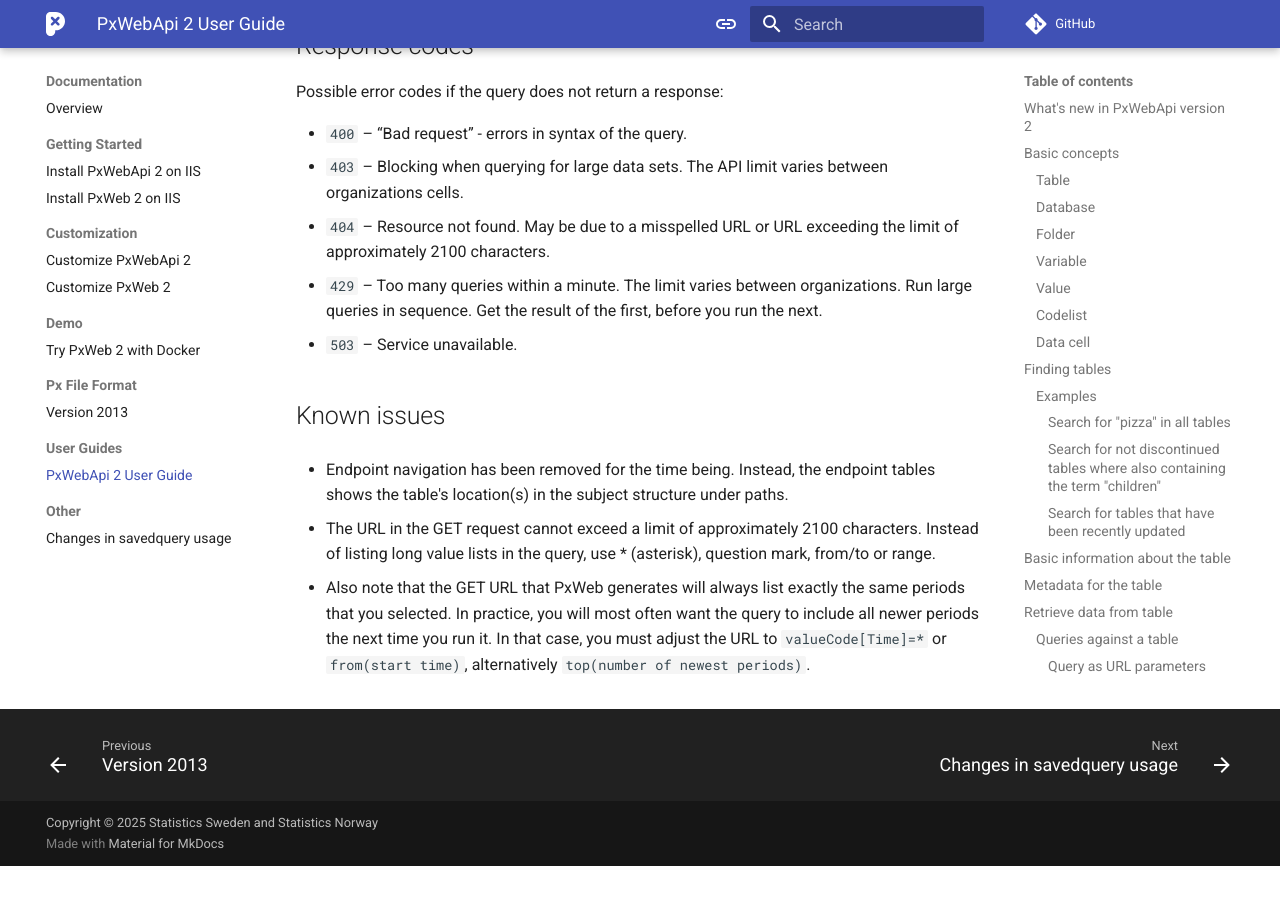
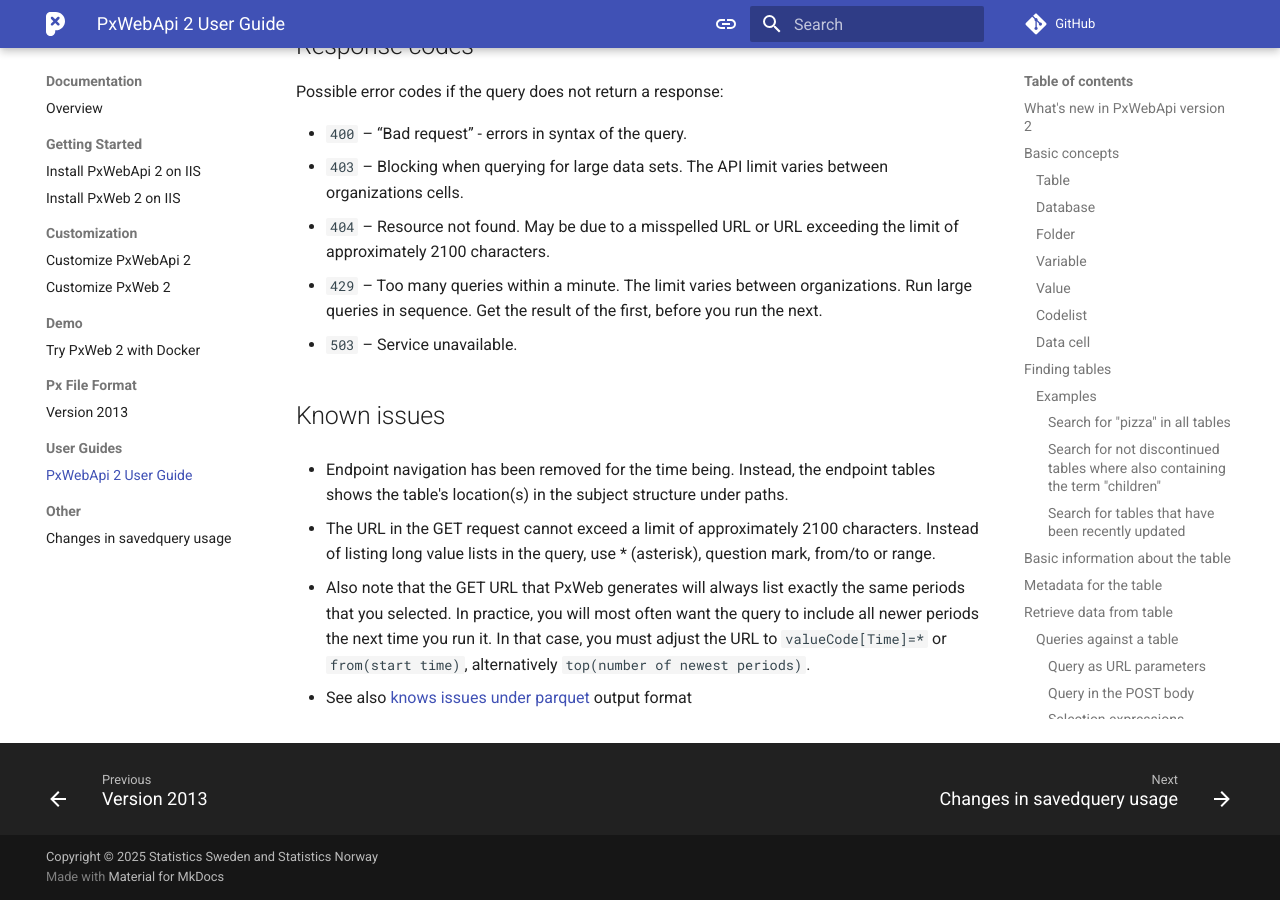
Before and after one commit to PxTools/pxtools.github.io, an MkDocs documentation site: the page built from docs/PxWebApi/documentation/user-guide.md, in a window 1280 px wide and 900 px high, scrolled down 27282 px. Built offline with MkDocs 1.6.1 and Material for MkDocs 9.7.7, drawn with Linux system fonts in a browser that asks for light colours; comment, search, counter and statistics services are not loaded; before the commit the page ends 28148 px from its top, so only the background shows below that; some of the changed text lies outside the part shown.

Commit message:
docs: update Parquet section to indicate beta status and add known issues

````diff
--- a/docs/PxWebApi/documentation/user-guide.md
+++ b/docs/PxWebApi/documentation/user-guide.md
@@ -1219,7 +1219,7 @@
 └──────────────────┴─────────┴─────────────────────┴─────────┴──────────────┘
 ```
 
-#### Known issues
+#### Parquet Known issues
 
 !!! warning
     We may have to change the format to fix some of these issues
@@ -1365,3 +1365,5 @@
   to include all newer periods the next time you run it. In that case, you must
   adjust the URL to `valueCode[Time]=*` or `from(start time)`, alternatively
   `top(number of newest periods)`.
+
+- See also [knows issues under parquet](#parquet-known-issues) output format
````
Also changed, not shown: other parts of docs/PxWebApi/documentation/user-guide.md (+2 -2 lines).
